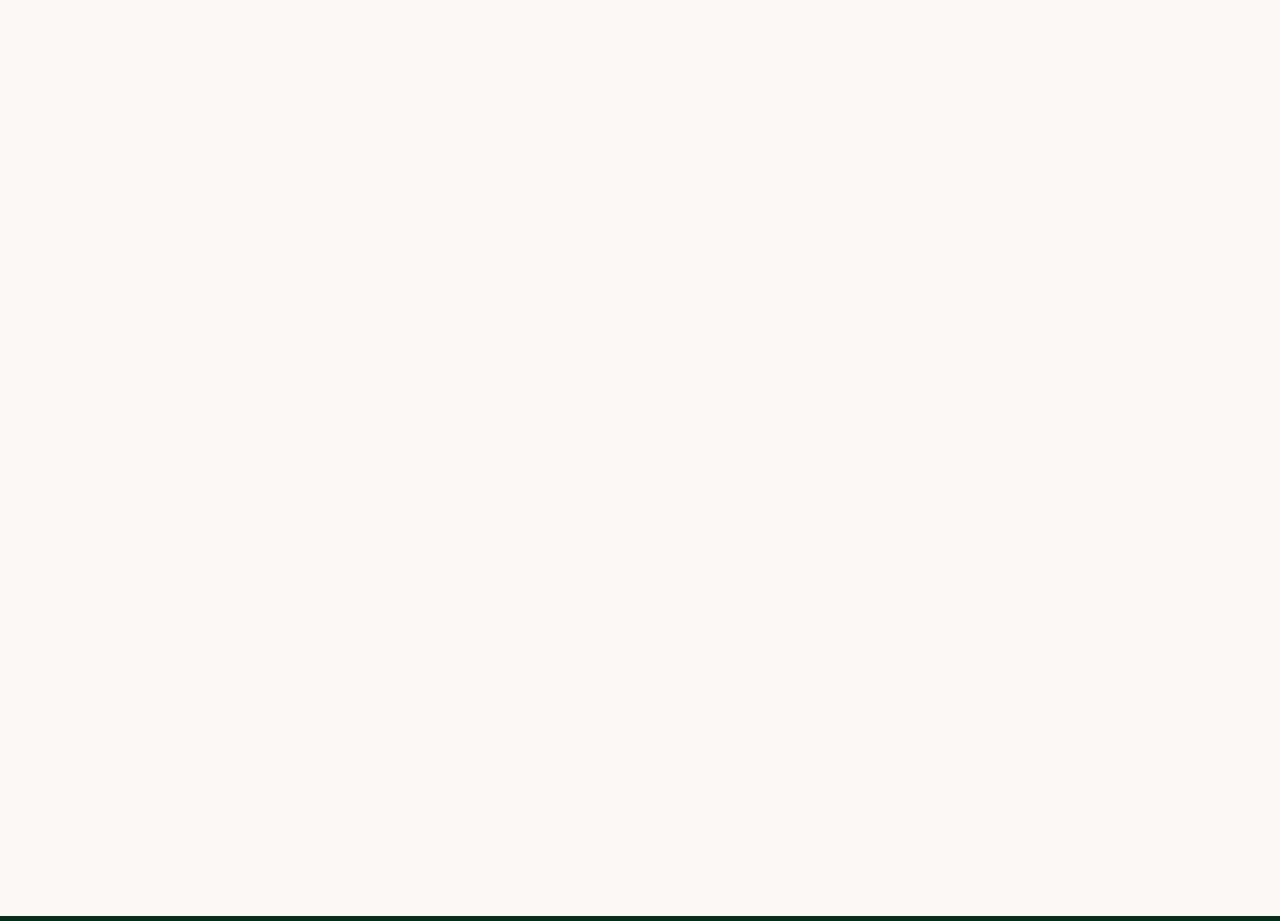
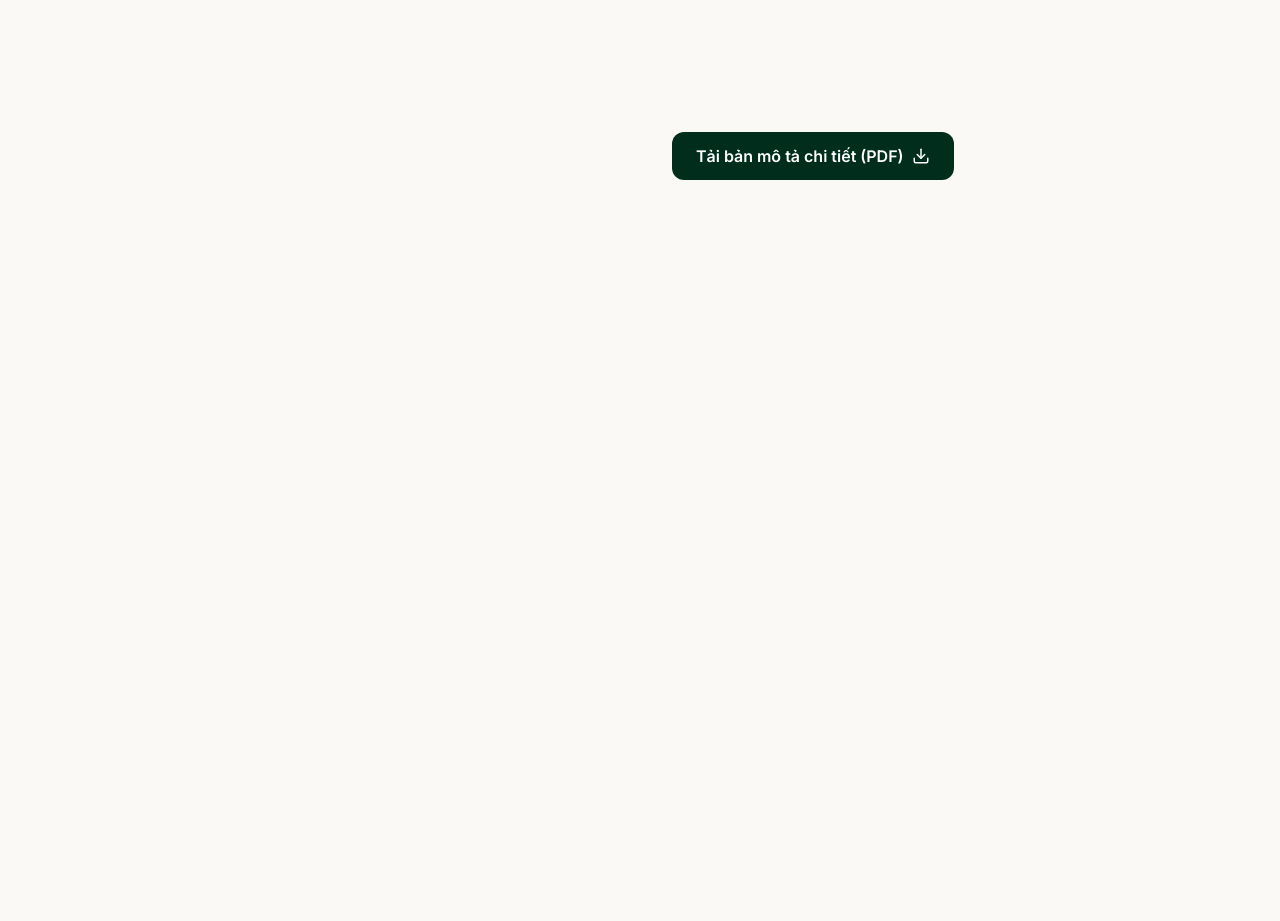
Before and after one commit to luongvietan/gordon, a Next.js app: page /vi in a window 1280 px wide. Shown: the part 1680-2601 px from the top of the page. Built offline with nearby package versions, Linux system fonts and the light colour scheme.

Commit message:
Add download button to ProductOverview section; introduce LandingIcon for download functionality and update landingCopy with new text

```diff
--- a/app/(landing)/_components/sections/ProductOverview.tsx
+++ b/app/(landing)/_components/sections/ProductOverview.tsx
@@ -1,5 +1,6 @@
 import type { Locale } from "../../content/landingCopy";
 import { landingCopy, t } from "../../content/landingCopy";
+import { LandingIcon } from "../ui/LandingIcon";
 
 function StatCard({ title, subtitle }: { title: string; subtitle: string }) {
   return (
@@ -39,6 +40,16 @@ export function ProductOverview({ locale }: { locale: Locale }) {
           {t(locale, landingCopy.product.body1)}
         </p>
 
+        <div className="flex flex-wrap gap-3 pt-2" data-anim="cta">
+          <a
+            href="/api/product-details"
+            className="bg-primary text-white px-5 sm:px-6 py-3 rounded-xl font-bold inline-flex items-center gap-2 hover:opacity-90 transition-opacity"
+          >
+            {t(locale, landingCopy.product.downloadPdf)}
+            <LandingIcon name="download" size={18} className="text-white" />
+          </a>
+        </div>
+
         <div className="pt-4 grid grid-cols-2 gap-4">
           <StatCard
             title={t(locale, landingCopy.product.stat1Value)}
--- a/app/(landing)/_components/ui/LandingIcon.tsx
+++ b/app/(landing)/_components/ui/LandingIcon.tsx
@@ -3,6 +3,7 @@ import {
   ArrowRight,
   Bug,
   CheckCircle2,
+  Download,
   DoorOpen,
   Egg,
   Leaf,
@@ -68,6 +69,8 @@ export function LandingIcon({ name, size = 24, className, ...rest }: Props) {
         return X;
       case "arrow_right":
         return ArrowRight;
+      case "download":
+        return Download;
       default:
         return Leaf;
     }
--- a/app/(landing)/content/landingCopy.ts
+++ b/app/(landing)/content/landingCopy.ts
@@ -97,6 +97,7 @@ export const landingCopy = {
       en: "The Chicken Fortress converts a standard shipping container into a self-contained habitat for up to 100 laying hens. Slatted flooring drops manure into a dedicated vermiculture zone where worms and native flies consume waste before ammonia builds; larvae are auto-harvested back to the hens as protein. Timed electric doors provide daytime pasture access for natural foraging.",
       vi: "The Chicken Fortress biến container tiêu chuẩn thành môi trường nuôi khép kín cho tối đa 100 con gà mái đẻ. Sàn thoáng dẫn phân xuống khu nuôi trùn quế riêng; trùn và ruồi bản địa xử lý phân trước khi phát sinh amoniac, ấu trùng được thu tự động để gà ăn lại như nguồn đạm. Cửa điện hẹn giờ giúp gà ra bãi ban ngày để tự kiếm ăn.",
     },
+    downloadPdf: { en: "Download full product details (PDF)", vi: "Tải bản mô tả chi tiết (PDF)" },
     stat1: { en: "Capacity", vi: "Công suất" },
     stat1Value: { en: "100 Hens", vi: "100 con gà" },
     stat2: { en: "Automated", vi: "Tự động" },
--- /dev/null
+++ b/app/api/product-details/route.ts
@@ -0,0 +1,26 @@
+import { createReadStream } from "node:fs";
+import { stat } from "node:fs/promises";
+import path from "node:path";
+import { Readable } from "node:stream";
+
+export const runtime = "nodejs";
+
+export async function GET() {
+  const filePath = path.join(process.cwd(), "app", "(landing)", "content", "260207_Chicken Coop_Final.pdf");
+
+  try {
+    const fileStat = await stat(filePath);
+    const stream = createReadStream(filePath);
+
+    return new Response(Readable.toWeb(stream) as unknown as ReadableStream, {
+      headers: {
+        "Content-Type": "application/pdf",
+        "Content-Length": String(fileStat.size),
+        "Content-Disposition": 'attachment; filename="Chicken Coop - Full Product Details.pdf"',
+        "Cache-Control": "public, max-age=3600, immutable",
+      },
+    });
+  } catch {
+    return new Response("PDF not found", { status: 404 });
+  }
+}
```
